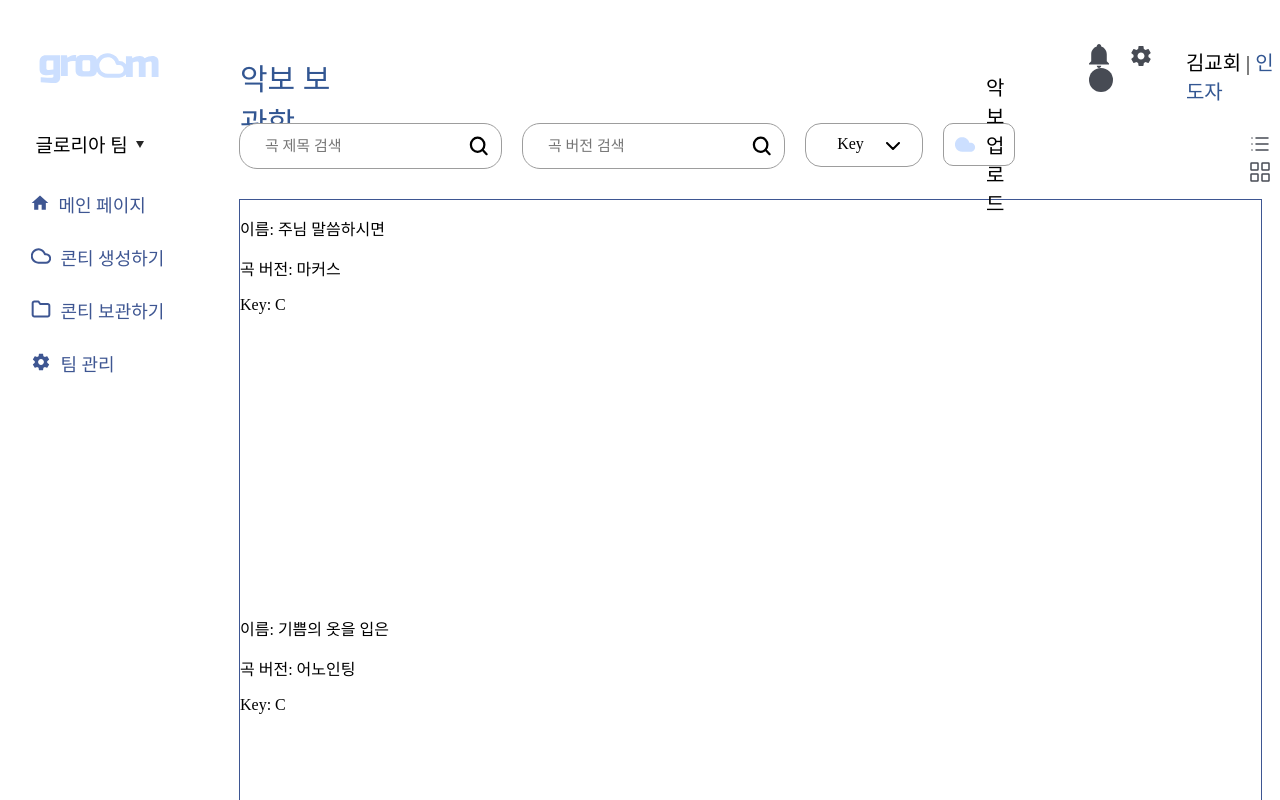
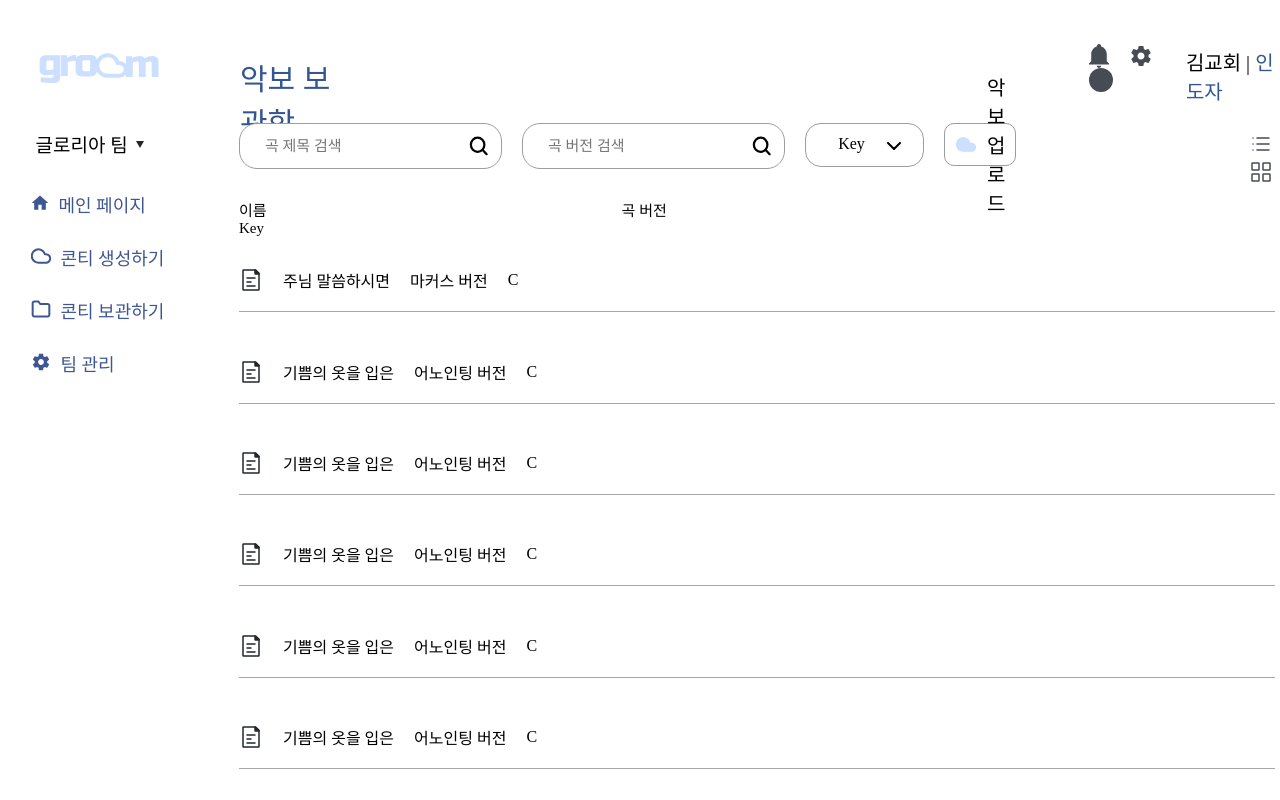
Before and after one commit to LikeLionHGU/ChurchPlus-front-2024, a React (Create React App) app: page /Main in a window 1280 px wide. Both pictures are taken after a click on the picture 1260 px from the left and 144 px from the top of the page. Shown: the top 800 px of the page. Built offline with nearby package versions, Linux system fonts and the light colour scheme; a web font is replaced by a local one.

Commit message:
style: 리스트 뷰 스타일 작업, 추후 전체적 수정 필요

```diff
--- a/src/components/MainPage/KeySelectDropdown.jsx
+++ b/src/components/MainPage/KeySelectDropdown.jsx
@@ -17,7 +17,7 @@ const KeyDropdown = styled.div`
   font-family: "GmarketSansMedium";
   width: 107px;
   height: 31px;
-  padding-left: 9px;
+  padding-left: 10px;
   padding-top: 11px;
   border: 1px solid #9d9d9d;
   border-radius: 16px;
--- a/src/components/MainPage/MainContent.jsx
+++ b/src/components/MainPage/MainContent.jsx
@@ -5,6 +5,7 @@ import KeySelectDropdown from "./KeySelectDropdown";
 import UploadMusicModal from "../../pages/MainPage/UploadMusicModal";
 import viewListIcon from "../../assets/Icons/viewList.svg";
 import viewGridIcon from "../../assets/Icons/viewGrid.svg";
+import pageIcon from "../../assets/Icons/page.svg";
 
 const Wrapper = styled.div`
   /* border: 2px solid pink; */
@@ -35,8 +36,8 @@ const Icons = styled.div`
 
 const Contents = styled.div`
   height: 100vh;
-  width: calc(100% - 20px);
-  border: 1px solid #3e5692;
+  width: calc(100% - 5px);
+  /* border: 1px solid #3e5692; */
   display: flex;
   flex-wrap: wrap;
 `;
@@ -56,7 +57,36 @@ const SheetMusicImage = styled.img`
 `;
 
 const SheetMusicDetails = styled.div`
-  margin-bottom: 10px;
+  display: flex;
+  align-items: center;
+
+  img {
+    /* border: 1px solid red; */
+    margin-right: 20px;
+  }
+  span {
+    /* border: 1px solid blue; */
+    margin-right: 20px;
+  }
+`;
+
+const ListViewHeader = styled.div`
+  display: ${(props) =>
+    props.isListView ? "block" : "none"}; /* 리스트 뷰일 때만 표시 */
+  height: 20px;
+  padding-bottom: 22px;
+  font-family: "GmarketSansMedium";
+  font-size: 15px;
+  /* border: 1px solid red; */
+
+  span {
+    margin-right: 355px;
+  }
+`;
+
+const GrayLine = styled.div`
+  border-bottom: 1px solid #a6a6a6;
+  padding-top: 19px;
 `;
 
 function MainContent() {
@@ -71,6 +101,48 @@ function MainContent() {
       key: "C",
       title: "주님 말씀하시면",
       version: "마커스",
+    },
+    {
+      imageUrl:
+        "https://mblogthumb-phinf.pstatic.net/MjAxODA2MDZfMTc4/MDAxNTI4MjY3MzQ0NDM0.y2pvrCJr79epCxzn2zResj-6HBlmC5FbzH233jBUXZIg.jiikNEE7d1Jg6xQv4eWRyI5C7Zfg1t3ohmQuge-OZMsg.JPEG.lhy21ch/6773cda6c41114d62ed77d8bb8301588.jpg?type=w800",
+      key: "C",
+      title: "기쁨의 옷을 입은",
+      version: "어노인팅",
+    },
+    {
+      imageUrl:
+        "https://mblogthumb-phinf.pstatic.net/MjAxODA2MDZfMTc4/MDAxNTI4MjY3MzQ0NDM0.y2pvrCJr79epCxzn2zResj-6HBlmC5FbzH233jBUXZIg.jiikNEE7d1Jg6xQv4eWRyI5C7Zfg1t3ohmQuge-OZMsg.JPEG.lhy21ch/6773cda6c41114d62ed77d8bb8301588.jpg?type=w800",
+      key: "C",
+      title: "기쁨의 옷을 입은",
+      version: "어노인팅",
+    },
+    {
+      imageUrl:
+        "https://mblogthumb-phinf.pstatic.net/MjAxODA2MDZfMTc4/MDAxNTI4MjY3MzQ0NDM0.y2pvrCJr79epCxzn2zResj-6HBlmC5FbzH233jBUXZIg.jiikNEE7d1Jg6xQv4eWRyI5C7Zfg1t3ohmQuge-OZMsg.JPEG.lhy21ch/6773cda6c41114d62ed77d8bb8301588.jpg?type=w800",
+      key: "C",
+      title: "기쁨의 옷을 입은",
+      version: "어노인팅",
+    },
+    {
+      imageUrl:
+        "https://mblogthumb-phinf.pstatic.net/MjAxODA2MDZfMTc4/MDAxNTI4MjY3MzQ0NDM0.y2pvrCJr79epCxzn2zResj-6HBlmC5FbzH233jBUXZIg.jiikNEE7d1Jg6xQv4eWRyI5C7Zfg1t3ohmQuge-OZMsg.JPEG.lhy21ch/6773cda6c41114d62ed77d8bb8301588.jpg?type=w800",
+      key: "C",
+      title: "기쁨의 옷을 입은",
+      version: "어노인팅",
+    },
+    {
+      imageUrl:
+        "https://mblogthumb-phinf.pstatic.net/MjAxODA2MDZfMTc4/MDAxNTI4MjY3MzQ0NDM0.y2pvrCJr79epCxzn2zResj-6HBlmC5FbzH233jBUXZIg.jiikNEE7d1Jg6xQv4eWRyI5C7Zfg1t3ohmQuge-OZMsg.JPEG.lhy21ch/6773cda6c41114d62ed77d8bb8301588.jpg?type=w800",
+      key: "C",
+      title: "기쁨의 옷을 입은",
+      version: "어노인팅",
+    },
+    {
+      imageUrl:
+        "https://mblogthumb-phinf.pstatic.net/MjAxODA2MDZfMTc4/MDAxNTI4MjY3MzQ0NDM0.y2pvrCJr79epCxzn2zResj-6HBlmC5FbzH233jBUXZIg.jiikNEE7d1Jg6xQv4eWRyI5C7Zfg1t3ohmQuge-OZMsg.JPEG.lhy21ch/6773cda6c41114d62ed77d8bb8301588.jpg?type=w800",
+      key: "C",
+      title: "기쁨의 옷을 입은",
+      version: "어노인팅",
     },
     {
       imageUrl:
@@ -103,14 +175,21 @@ function MainContent() {
         </Icons>
       </FunctionWrapper>
       <Contents>
+        <ListViewHeader isListView={isListView}>
+          <span>이름</span>
+          <span>곡 버전</span>
+          <span>Key</span>
+        </ListViewHeader>
         {isListView
           ? sheetMusicData.map((sheetMusic, index) => (
               <SheetMusicItem key={index}>
                 <SheetMusicDetails>
-                  <p>이름: {sheetMusic.title}</p>
-                  <p>곡 버전: {sheetMusic.version}</p>
-                  <p>Key: {sheetMusic.key}</p>
+                  <img src={pageIcon} alt="페이지 아이콘" />
+                  <span>{sheetMusic.title}</span>
+                  <span>{sheetMusic.version} 버전</span>
+                  <span>{sheetMusic.key}</span>
                 </SheetMusicDetails>
+                <GrayLine />
               </SheetMusicItem>
             ))
           : sheetMusicData.map((sheetMusic, index) => (
```
Also changed, not shown: src/assets/Icons/page.svg (added).
